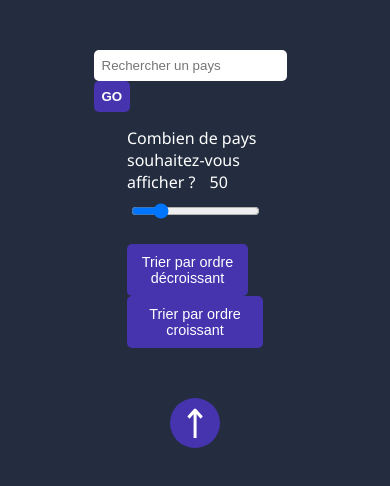
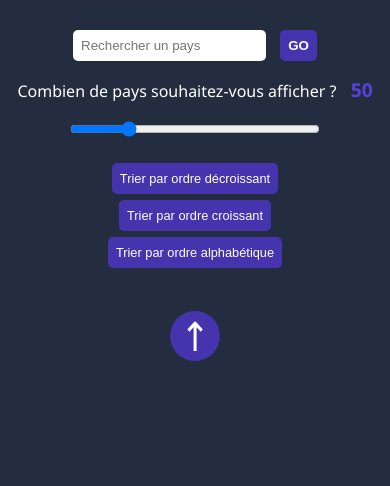
Before and after one commit to Poupiio/Countr_App, a plain HTML site: page index.html in a window 390 px wide. Drawn offline with Linux system fonts and the light colour scheme; no server answers.

Commit message:
Tri des boutons + modification css

```diff
--- a/assets/css/style.css
+++ b/assets/css/style.css
@@ -12,17 +12,23 @@ body {
     margin: 30px 0;
 }
 
-form {
-    width: 40%;
-    margin: 0 auto;
-    padding: 20px 10px;
-
-    display: flex;
-    flex-direction: column;
-    align-items: center;
+h2 {
+    font-size: 1.2rem;
+    text-transform: uppercase;
+    text-align: center;
+    margin: 15px 0;
+    color: #00D1B5;
 }
 
-.search-bar input[type="text"], .search-bar input[type="submit"] {
+h3 {
+    font-size: 1rem;
+}
+
+p {
+    margin: 5px 0;
+}
+
+input {
     outline: none;
     border: none;
     border-radius: 5px;
@@ -31,30 +37,39 @@ form {
     margin-right: 10px;
 }
 
-.search-bar input[type="submit"], .sort button, a#back {
+button {
     cursor: pointer;
     background: #4633ae;
     color: #fff;
     transition: 0.3s ease-in-out;
+    border: none;
+    border-radius: 5px;
+    padding: 8px;
 }
 
-.search-bar input[type="submit"] {
+button:hover, a:hover {
+    box-shadow: 0px 0px 14px 3px #4633ae;
+}
+
+#search {
     text-transform: uppercase;
     font-weight: 600;
 }
 
-.search-bar input[type="submit"]:hover, .sort button:hover, a#back:hover {
-    box-shadow: 0px 0px 14px 3px #4633ae;
+.filter-container {
+    text-align: center;
 }
 
-.range-bar {
+.range-container {
     margin: 15px 0;
 }
 
 #rangeValue {
     width: 20px;
     height: 20px;
-    color: #fff;
+    color: #5942db;
+    font-weight: 600;
+    font-size: 1.2rem;
     margin-left: 10px;
 }
 
@@ -62,17 +77,18 @@ input[type="range"] {
     cursor: pointer;
     display: block;
     margin: 10px auto;
+    width: 250px;
 }
 
-.sort button {
-    border: none;
-    border-radius: 5px;
-    padding: 10px;
-    font-size: 0.9rem;
+.sort-container {
+    display: flex;
+    justify-content: center;
+    align-items: center;
 }
 
-.sort button:not(:last-child) {
-    margin-right: 15px;
+.btn-sort {
+    font-size: 0.9rem;
+    margin: 15px;
 }
 
 .card-container {
@@ -81,7 +97,7 @@ input[type="range"] {
     align-items: center;
     flex-wrap: wrap;
     width: 90%;
-    margin: 30px auto 0;
+    margin: 40px auto 0;
 }
 
 .card {
@@ -112,21 +128,7 @@ input[type="range"] {
     padding: 5px 15px;
 }
 
-h2 {
-    font-size: 1.2rem;
-    text-transform: uppercase;
-    text-align: center;
-    margin: 15px 0;
-    color: #00D1B5;
-}
 
-h3 {
-    font-size: 1rem;
-}
-
-p {
-    margin: 5px 0;
-}
 
 a#back {
     display: block;
@@ -138,4 +140,35 @@ a#back {
     line-height: 50px;
     text-align: center;
     border-radius: 150px;
+    color: #fff;
+    background: #4633ae;
+    border-radius: 150px;
 }
+
+@media screen and (max-width: 700px) {
+    .btn-sort {
+        font-size: 0.8rem;
+        margin: 10px;
+    }
+}
+
+@media screen and (max-width: 575px) {
+   .sort-container {
+        display: flex;
+        flex-direction: column;
+        align-items: center;
+   }
+
+   .btn-sort {
+        margin: 3px;
+   }
+}
+
+@media screen and (max-width: 350px) {
+    #rangeValue {
+        font-size: 1rem;
+    }
+    #inputRange {
+        width: 150px;
+    }
+}
--- a/assets/js/index.js
+++ b/assets/js/index.js
@@ -1,4 +1,6 @@
 const cardContainter = document.querySelector('.card-container');
+const btnSort = document.querySelectorAll('.btn-sort');
+let sortMethod = "maxToMin";
 
 const fetchCountries = async () => {
     const fetchData = await fetch("https://restcountries.com/v3.1/all");
@@ -15,6 +17,15 @@ const displayCard = async () => {
     countriesData
         .filter((country) => country.translations.fra.common.toLowerCase().includes(inputSearch.value.toLowerCase()))
         .slice(0, inputRange.value)
+        .sort((a, b) => {
+            if (sortMethod === "maxToMin") {
+                return b.population - a.population;
+            } else if (sortMethod === "minToMax") {
+                return a.population - b.population;
+            } else if (sortMethod === "alpha") {
+                return a.translations.fra.common.localeCompare(b.translations.fra.common);
+            }
+        })
         .map((country) => {
             const title = country.translations.fra.common;
             const flagUrl = country.flags.png;
@@ -56,7 +67,15 @@ const displayCard = async () => {
 
 window.addEventListener('load', fetchCountries);
 inputSearch.addEventListener('input', displayCard);
+
 inputRange.addEventListener('input', () => {
     displayCard();
     rangeValue.textContent = inputRange.value;
 });
+
+btnSort.forEach((btn) => {
+    btn.addEventListener('click', (e) => {
+        sortMethod = e.target.id;
+        displayCard();
+    })
+})
--- a/index.html
+++ b/index.html
@@ -7,24 +7,26 @@
     <link rel="stylesheet" href="assets/css/style.css">
 </head>
 <body>
-    <form id="form">
-        <div class="search-bar">
+
+    <div class="filter-container" id="filter-container">
+        <div class="search-container">
             <input type="text" id="inputSearch" placeholder="Rechercher un pays">
-            <input type="submit" value="Go">
+            <button id="search">Go</button>
         </div>
-        <div class="range-bar">
-            <label for="range">Combien de pays souhaitez-vous afficher ?</label>
+        <div class="range-container">
+            <label for="inputRange">Combien de pays souhaitez-vous afficher ?</label>
             <span id="rangeValue">50</span>
             <input type="range" id="inputRange" min="1" max="250" value="50">
         </div>
-        <div class="sort">
-            <button id="decrease">Trier par ordre décroissant</button>
-            <button id="increase">Trier par ordre croissant</button>
-        </div>
+    </div>
+    <div class="sort-container">
+        <button class="btn-sort" id="maxToMin">Trier par ordre décroissant</button>
+        <button class="btn-sort" id="minToMax">Trier par ordre croissant</button>
+        <button class="btn-sort" id="alpha">Trier par ordre alphabétique</button>
+    </div>
 
-    </form>
     <div class="card-container"></div>
-    <a id="back" href="#form">&#8593;</a>
+    <a id="back" href="#filter-container">&#8593;</a>
 
     <script src="assets/js/index.js"></script>
 </body>
```
